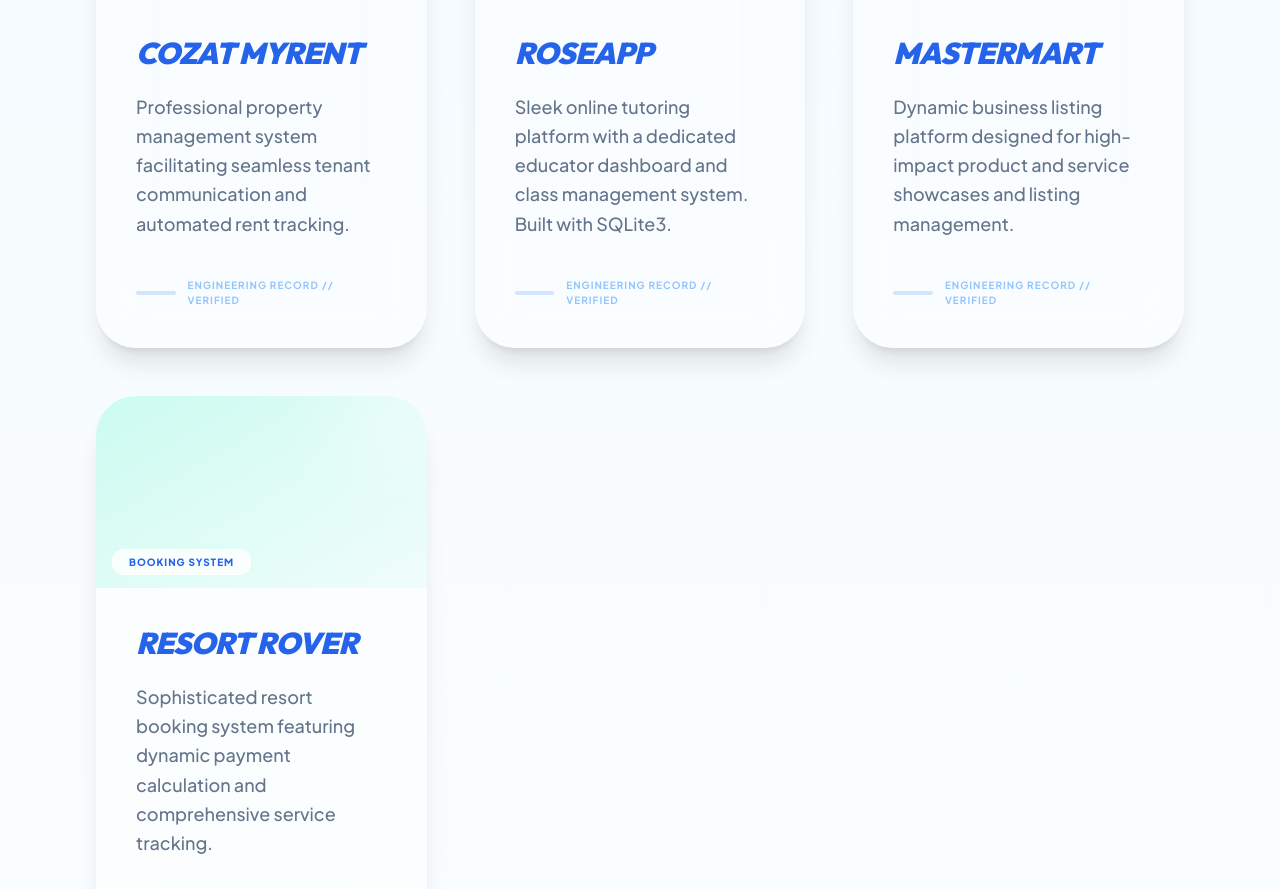
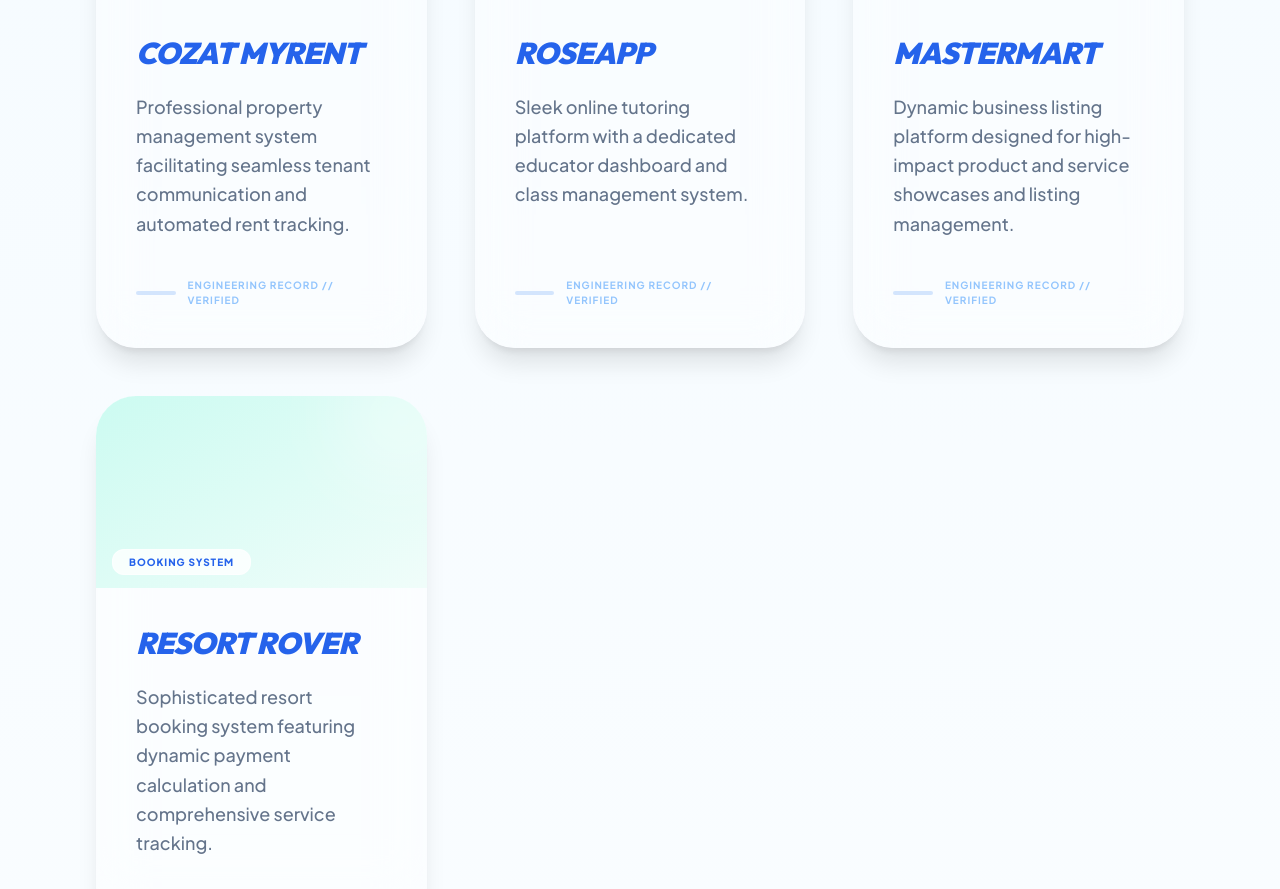
Before and after one commit to Itsmebewinbk/portfolio, a React (Vite) app: page / in a window 1280 px wide. Shown: the part 6431-7320 px from the top of the page. Built offline with nearby package versions, Linux system fonts and the light colour scheme; the HTML template or start-up script is replaced by a standard one.

Commit message:
SEO optimization

```diff
--- a/src/components/ProjectsSection.tsx
+++ b/src/components/ProjectsSection.tsx
@@ -29,7 +29,7 @@ const projects = [
   {
     title: "RoseApp",
     tag: "EDTECH",
-    desc: "Sleek online tutoring platform with a dedicated educator dashboard and class management system. Built with SQLite3.",
+    desc: "Sleek online tutoring platform with a dedicated educator dashboard and class management system.",
     color: "from-cyan-100 to-cyan-50"
   },
   {
```
